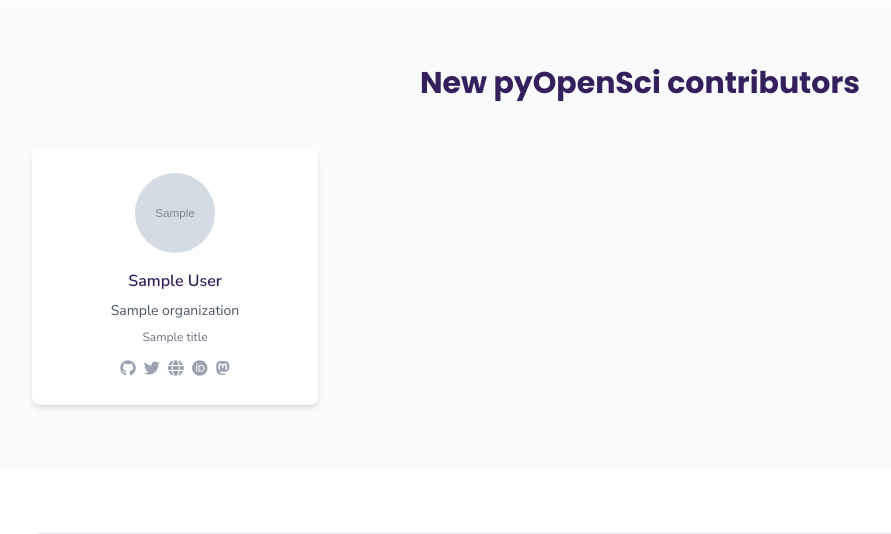
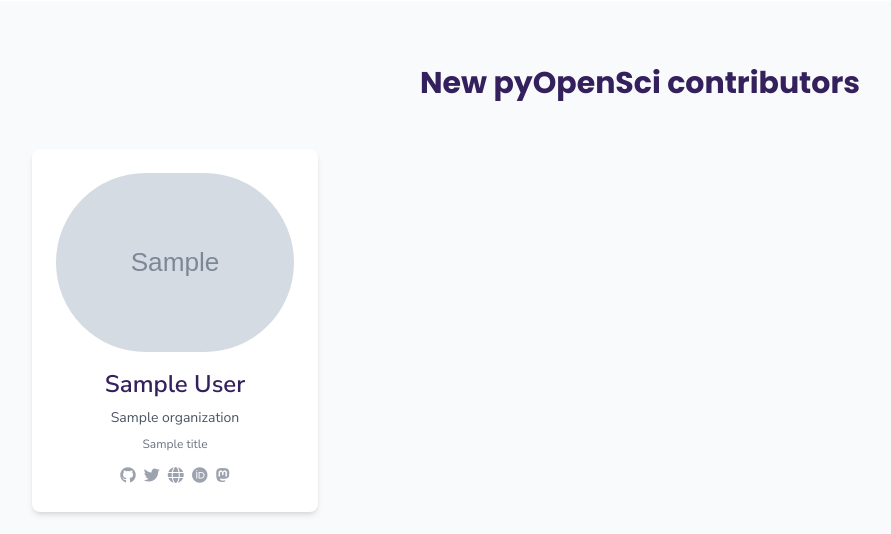
Before and after one commit to pyOpenSci/pyopensci-django, a Django app: template templates/core/home.html in a window 1280 px wide. Shown: the part 1827-2361 px from the top of the page, without its empty margins (0-891 px from the left). Run offline with Django 5.2, Linux system fonts and the light colour scheme; the template is opened without the code that fills it: most values are stand-ins (such as "Sample title", 1, 10 or a date in 2020); grey boxes marked "Sample" are stand-in pictures; data that the repository does not hold is empty; style sheets or scripts are compiled from the project's sources.

Commit message:
enh(homepage): make people grid images and text larger

```diff
--- a/templates/core/home.html
+++ b/templates/core/home.html
@@ -124,16 +124,16 @@
                 {% if contributor.github_avatar_url %}
                     <img src="{{ contributor.github_avatar_url }}"
                          alt="GitHub photo of {{ contributor.display_name }}"
-                         class="w-20 h-20 rounded-full mx-auto mb-4 object-cover">
+                         class="w-50 h-50 rounded-full mx-auto mb-4 object-cover">
                 {% else %}
-                    <div class="w-20 h-20 bg-gray-300 rounded-full mx-auto mb-4 flex items-center justify-center">
+                    <div class="w-50 h-50 bg-gray-300 rounded-full mx-auto mb-4 flex items-center justify-center">
                         <i class="fab fa-github text-2xl text-gray-600"></i>
                     </div>
                 {% endif %}
 
-                <h4 class="font-semibold text-pyos-deep-purple mb-2">
+                <p class="text-2xl font-semibold text-pyos-deep-purple mb-2">
                     {{ contributor.display_name }}
-                </h4>
+                </p>
 
                 {% if contributor.organization %}
                     <p class="text-sm text-gray-600 mb-2">{{ contributor.organization }}</p>
```
